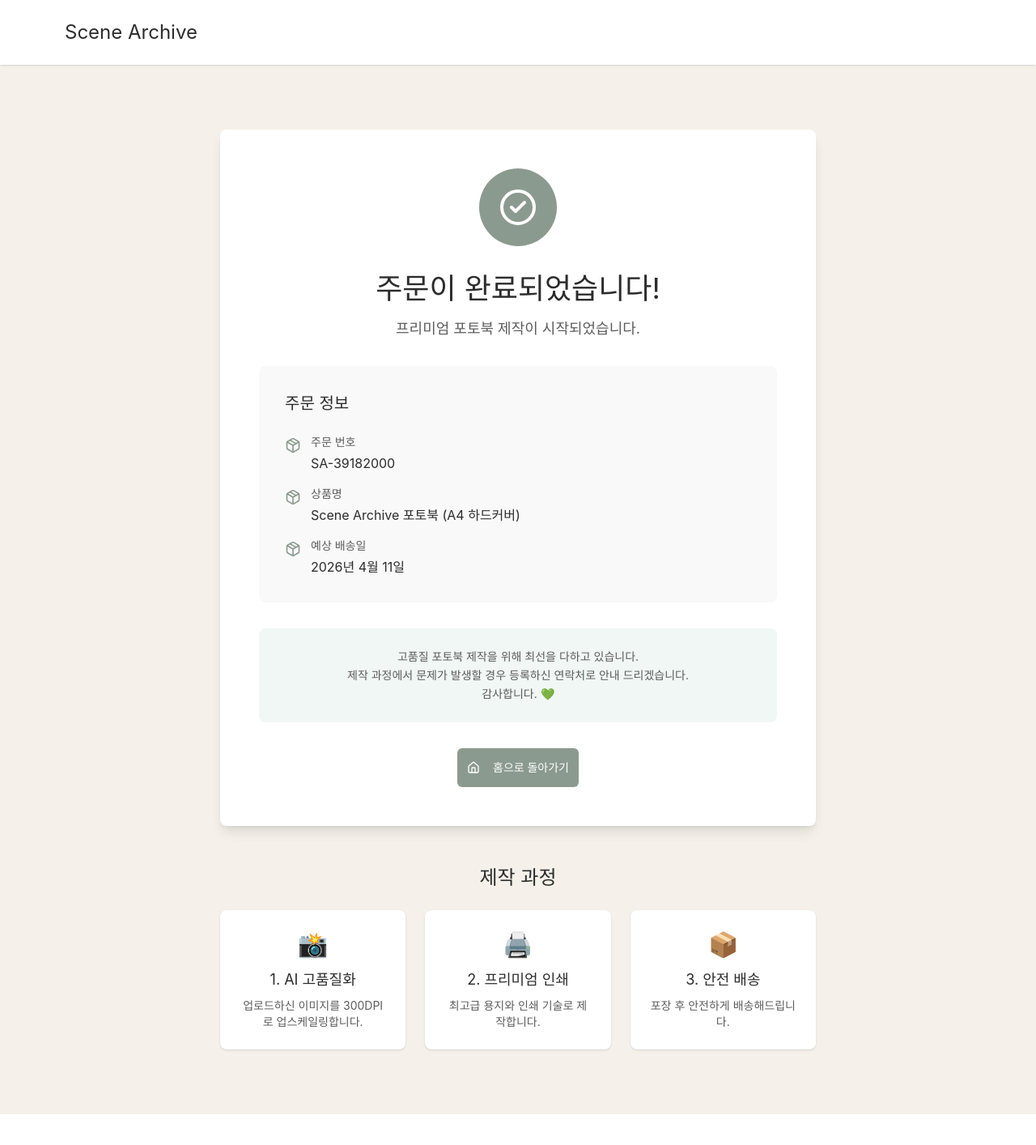
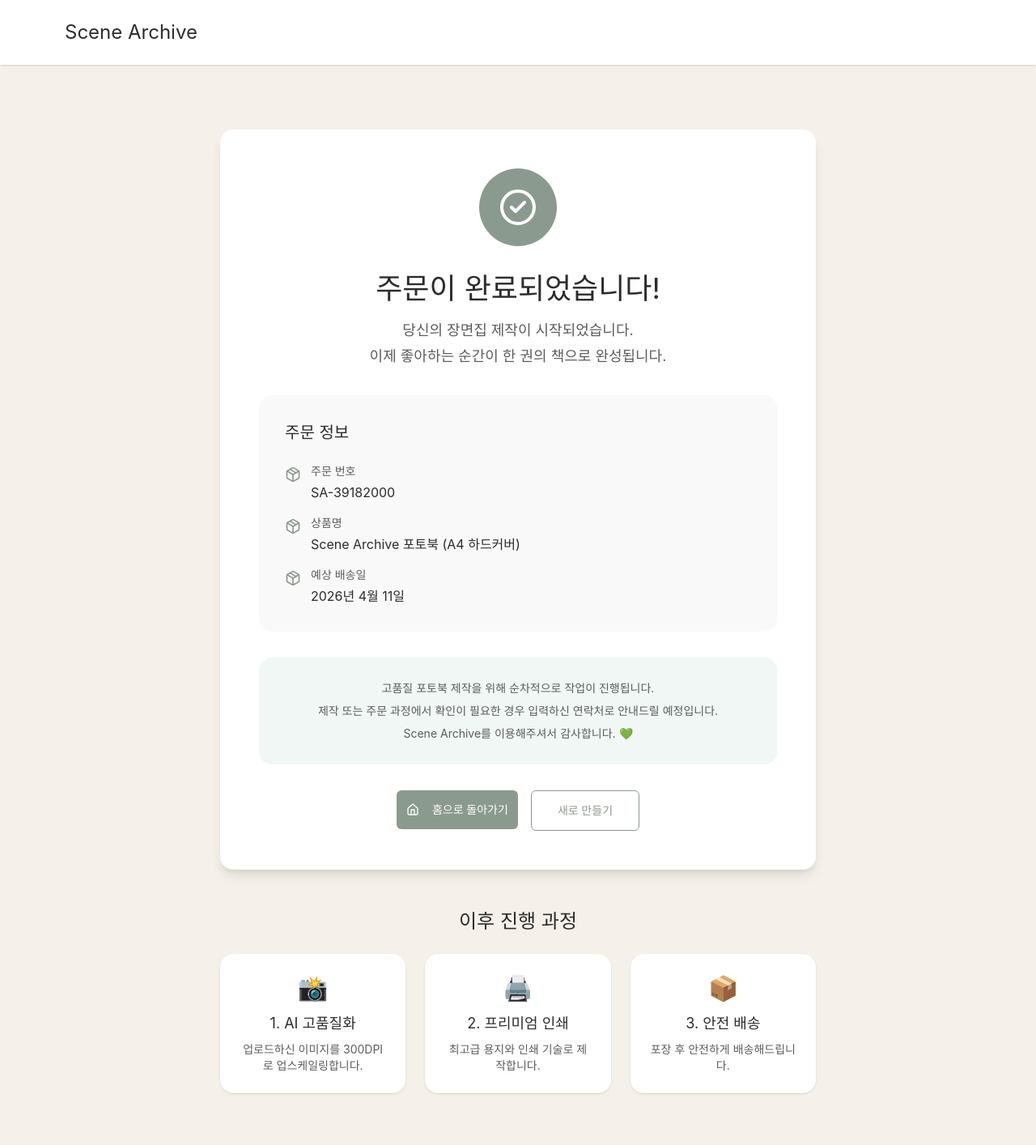
Before and after one commit to so0126/scene-archive, a React (Vite) app in the folder frontend/: page /success in a window 1280 px wide. Shown: the top 1414 px of the page at 81% size. Before the commit the page ends 1376 px from the top, so only its background shows below. Built offline with nearby package versions, Linux system fonts and the light colour scheme.

Commit message:
front/refactor: Success 페이지 리팩터링

```diff
--- a/frontend/src/app/pages/Editor.tsx
+++ b/frontend/src/app/pages/Editor.tsx
@@ -79,9 +79,13 @@
       <div className="max-w-7xl mx-auto px-4 py-12">
         <div className="mb-12">
           <h2 className="text-4xl mb-4 text-[#2c2c2c]">AI 에디팅</h2>
-          <p className="text-lg text-[#5c5c5c]">
-            AI가 생성한 에세이를 각 페이지별로 확인하고 수정하세요.
-          </p>
+          <div className="mb-6 rounded-2xl border border-[#d8dfd8] bg-white px-5 py-4">
+            <p className="text-sm text-[#5c5c5c] leading-6">
+              AI가 입력하신 텍스트를 기반으로 포토북에 들어갈 내용을 생성합니다.
+              수정하고 싶으시다면 수정하기 버튼을 눌러주세요.
+              수정이 완료되었다면 수정완료 버튼을 눌러주세요.
+            </p>
+          </div>
         </div>
         <StepHeader currentStep={2} />
 
--- a/frontend/src/app/pages/Order.tsx
+++ b/frontend/src/app/pages/Order.tsx
@@ -68,18 +68,15 @@
       </header>
 
       <div className="max-w-4xl mx-auto px-4 py-12">
-        <StepHeader currentStep={3} />
         <div className="mb-12">
+           <h2 className="text-4xl mb-4 text-[#2c2c2c]">주문 및 배송 정보</h2>
           <div className="mb-8 rounded-2xl border border-[#d8dfd8] bg-white px-5 py-4">
             <p className="text-sm text-[#5c5c5c] leading-6">
               입력하신 배송 정보로 포토북 주문이 진행됩니다. 주문 전 우편번호와
               주소를 한 번 더 확인해주세요.
             </p>
           </div>
-          <h2 className="text-4xl mb-4 text-[#2c2c2c]">주문 및 배송 정보</h2>
-          <p className="text-lg text-[#5c5c5c]">
-            프리미엄 포토북을 받으실 배송 정보를 입력해주세요.
-          </p>
+        <StepHeader currentStep={3} />
         </div>
 
         <div className="grid lg:grid-cols-3 gap-8">
--- a/frontend/src/app/pages/Success.tsx
+++ b/frontend/src/app/pages/Success.tsx
@@ -1,6 +1,7 @@
 import { useNavigate } from "react-router";
 import { Button } from "../components/ui/button";
 import { CheckCircle2, Package, Home } from "lucide-react";
+import { SectionCard } from "../components/common/SectionCard";
 
 export function Success() {
   const navigate = useNavigate();
@@ -20,17 +21,21 @@
       </header>
 
       <div className="max-w-3xl mx-auto px-4 py-20">
-        <div className="bg-white rounded-lg p-12 shadow-lg text-center">
+        <SectionCard className="p-12 text-center">
           <div className="w-24 h-24 bg-[#8b9a8e] rounded-full flex items-center justify-center mx-auto mb-8">
             <CheckCircle2 className="w-12 h-12 text-white" />
           </div>
 
-          <h2 className="text-4xl mb-4 text-[#2c2c2c]">주문이 완료되었습니다!</h2>
-          <p className="text-lg text-[#5c5c5c] mb-8">
-            프리미엄 포토북 제작이 시작되었습니다.
+          <h2 className="text-4xl mb-4 text-[#2c2c2c]">
+            주문이 완료되었습니다!
+          </h2>
+          <p className="text-lg text-[#5c5c5c] mb-8 leading-8">
+            당신의 장면집 제작이 시작되었습니다.
+            <br />
+            이제 좋아하는 순간이 한 권의 책으로 완성됩니다.
           </p>
 
-          <div className="bg-[#f9f9f9] rounded-lg p-8 mb-8 text-left">
+          <div className="bg-[#f9f9f9] rounded-2xl p-8 mb-8 text-left">
             <h3 className="text-xl mb-6 text-[#2c2c2c]">주문 정보</h3>
 
             <div className="space-y-4">
@@ -59,7 +64,9 @@
                 <div>
                   <p className="text-sm text-[#5c5c5c] mb-1">예상 배송일</p>
                   <p className="text-base text-[#2c2c2c]">
-                    {new Date(Date.now() + 10 * 24 * 60 * 60 * 1000).toLocaleDateString("ko-KR", {
+                    {new Date(
+                      Date.now() + 10 * 24 * 60 * 60 * 1000,
+                    ).toLocaleDateString("ko-KR", {
                       year: "numeric",
                       month: "long",
                       day: "numeric",
@@ -70,18 +77,18 @@
             </div>
           </div>
 
-          <div className="bg-[#f0f7f4] rounded-lg p-6 mb-8">
-            <p className="text-sm text-[#5c5c5c] leading-relaxed">
-              고품질 포토북 제작을 위해 최선을 다하고 있습니다.
+          <div className="bg-[#f0f7f4] rounded-2xl p-6 mb-8">
+            <p className="text-sm text-[#5c5c5c] leading-7">
+              고품질 포토북 제작을 위해 순차적으로 작업이 진행됩니다.
               <br />
-              제작 과정에서 문제가 발생할 경우 등록하신 연락처로 안내
-              드리겠습니다.
+              제작 또는 주문 과정에서 확인이 필요한 경우 입력하신 연락처로
+              안내드릴 예정입니다.
               <br />
-              감사합니다. 💚
+              Scene Archive를 이용해주셔서 감사합니다. 💚
             </p>
           </div>
 
-          <div className="flex gap-4 justify-center">
+          <div className="flex gap-4 justify-center flex-wrap">
             <Button
               onClick={() => {
                 sessionStorage.clear();
@@ -92,15 +99,23 @@
               <Home className="w-5 h-5 mr-2" />
               홈으로 돌아가기
             </Button>
+
+            <Button
+              variant="outline"
+              onClick={() => navigate("/upload")}
+              className="border-[#8b9a8e] text-[#8b9a8e] hover:bg-[#8b9a8e] hover:text-white px-8 py-6 text-lg"
+            >
+              새로 만들기
+            </Button>
           </div>
-        </div>
+        </SectionCard>
 
         {/* Additional Info */}
         <div className="mt-12 text-center">
-          <h3 className="text-2xl mb-6 text-[#2c2c2c]">제작 과정</h3>
+          <h3 className="text-2xl mb-6 text-[#2c2c2c]">이후 진행 과정</h3>
 
           <div className="grid md:grid-cols-3 gap-6">
-            <div className="bg-white rounded-lg p-6 shadow">
+            <div className="bg-white rounded-2xl p-6 shadow-sm">
               <div className="text-3xl mb-3">📸</div>
               <h4 className="text-lg mb-2 text-[#2c2c2c]">1. AI 고품질화</h4>
               <p className="text-sm text-[#5c5c5c]">
@@ -108,7 +123,7 @@
               </p>
             </div>
 
-            <div className="bg-white rounded-lg p-6 shadow">
+            <div className="bg-white rounded-2xl p-6 shadow-sm">
               <div className="text-3xl mb-3">🖨️</div>
               <h4 className="text-lg mb-2 text-[#2c2c2c]">2. 프리미엄 인쇄</h4>
               <p className="text-sm text-[#5c5c5c]">
@@ -116,7 +131,7 @@
               </p>
             </div>
 
-            <div className="bg-white rounded-lg p-6 shadow">
+            <div className="bg-white rounded-2xl p-6 shadow-sm">
               <div className="text-3xl mb-3">📦</div>
               <h4 className="text-lg mb-2 text-[#2c2c2c]">3. 안전 배송</h4>
               <p className="text-sm text-[#5c5c5c]">
--- a/frontend/src/app/pages/Upload.tsx
+++ b/frontend/src/app/pages/Upload.tsx
@@ -57,20 +57,16 @@
           <h2 className="text-4xl mb-4 text-[#2c2c2c]">
             사진 업로드 & AI 처리
           </h2>
-          <p className="text-lg text-[#5c5c5c]">
-            소중한 순간을 담은 사진들을 업로드하면 자동으로 고화질 변환이
-            시작됩니다.
-          </p>
+          <div className="mb-6 rounded-2xl border border-[#d8dfd8] bg-white px-5 py-4">
+            <p className="text-sm text-[#5c5c5c] leading-6">
+              사진을 여러 장 업로드한 뒤, 각 사진의 고화질 변환이 끝나면 장면
+              키워드를 입력할 수 있어요. 모든 사진의 키워드 입력이 완료되어야
+              다음 단계로 넘어갈 수 있습니다.
+            </p>
+          </div>
         </div>
 
         <StepHeader currentStep={1} />
-        <div className="mb-6 rounded-2xl border border-[#d8dfd8] bg-white px-5 py-4">
-          <p className="text-sm text-[#5c5c5c] leading-6">
-            사진을 여러 장 업로드한 뒤, 각 사진의 고화질 변환이 끝나면 장면
-            키워드를 입력할 수 있어요. 모든 사진의 키워드 입력이 완료되어야 다음
-            단계로 넘어갈 수 있습니다.
-          </p>
-        </div>
         <div className="grid lg:grid-cols-2 gap-8">
           <div className="space-y-6">
             <div>
```
